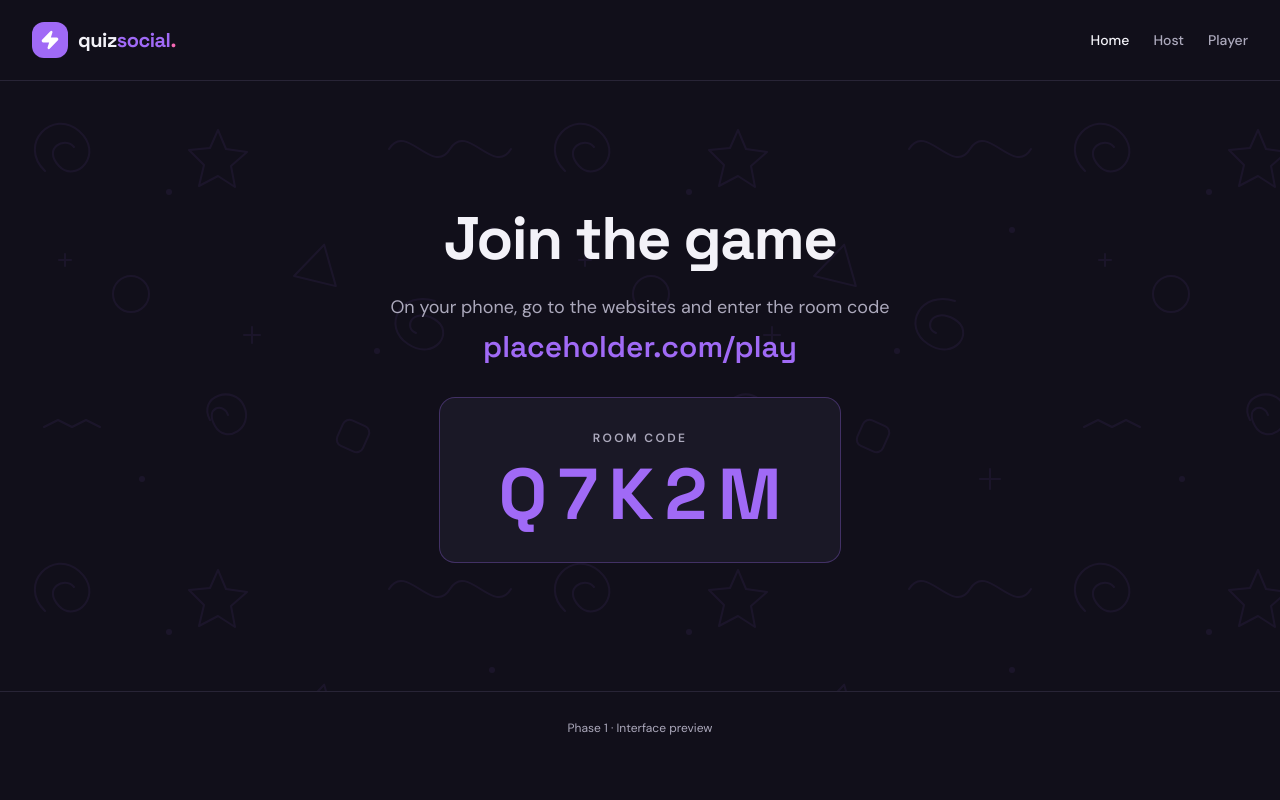
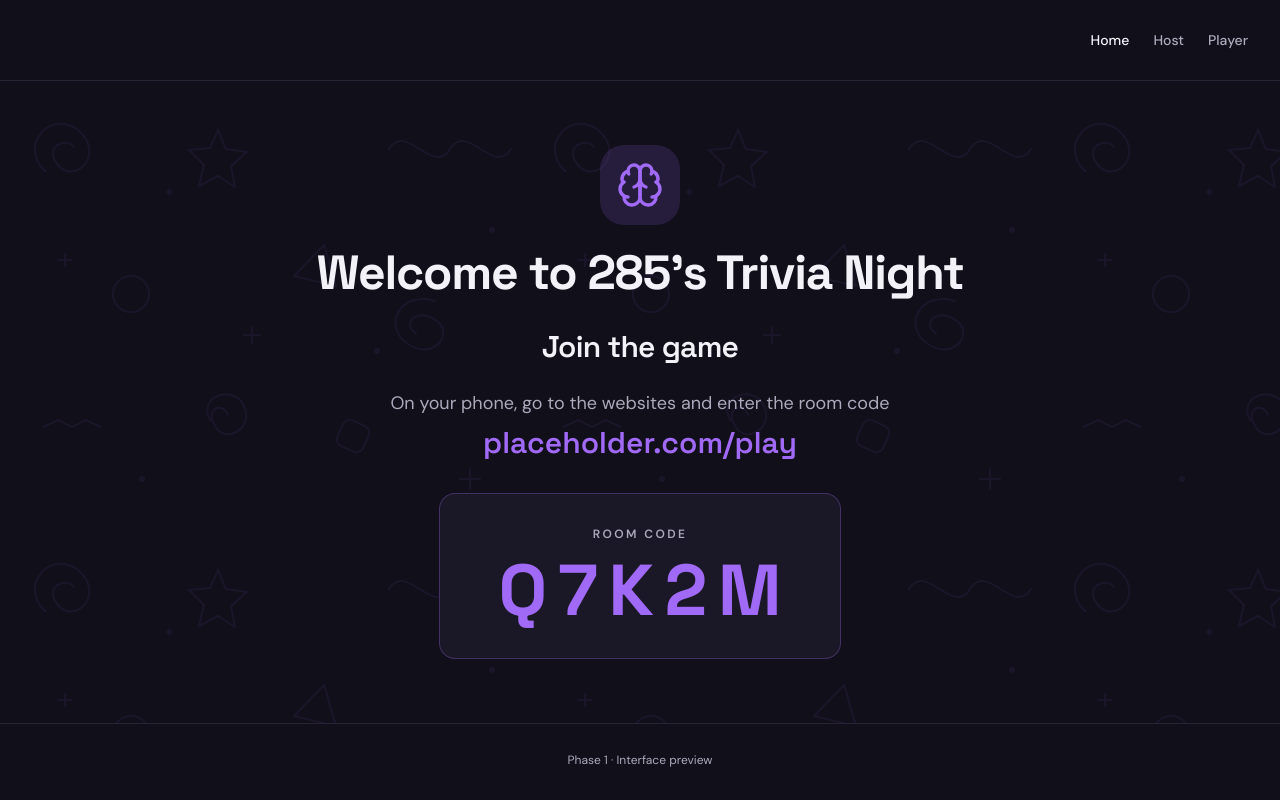
Before and after one commit to beeppio/trivia-night, a React (Vite) app: page / in a window 1280 px wide. Built offline with nearby package versions, Linux system fonts and the light colour scheme.

Commit message:
[dyad] Replace Quiz Social wordmark with centered brain logo and 285's Trivia Night welcome title

```diff
--- a/src/components/PartyLayout.tsx
+++ b/src/components/PartyLayout.tsx
@@ -1,6 +1,6 @@
 import { createContext, useContext, useState, type ReactNode } from 'react';
 import { Link, NavLink } from 'react-router-dom';
-import { Zap } from 'lucide-react';
+import { Brain } from 'lucide-react';
 import { PREVIEW_ROOM } from '@/lib/preview-data';
 
 const ThemeContext = createContext({ halloween: false, toggle: () => {} });
@@ -15,15 +15,15 @@ export function PartyThemeProvider({ children }: { children: ReactNode }) {
   return <ThemeContext.Provider value={{ halloween, toggle }}><div data-theme={halloween ? 'halloween' : 'party'} className="min-h-screen bg-background text-foreground">{children}</div></ThemeContext.Provider>;
 }
 
-export function Brand() {
-  return <Link to="/" aria-label="Quiz Social home" className="flex items-center gap-2.5"><span className="flex h-9 w-9 items-center justify-center rounded-xl bg-primary"><Zap className="h-5 w-5 fill-white text-white" /></span><span className="display-font text-xl font-bold tracking-tight">quiz<span className="text-primary">social</span><span className="text-accent">.</span></span></Link>;
+export function Brand({ large = false }: { large?: boolean }) {
+  return <Link to="/" aria-label="285's Trivia Night home" className={`flex shrink-0 items-center justify-center bg-primary/15 text-primary ${large ? 'mx-auto mb-6 h-20 w-20 rounded-3xl' : 'h-10 w-10 rounded-xl'}`}><Brain aria-hidden="true" className={large ? 'h-12 w-12' : 'h-6 w-6'} strokeWidth={1.7} /></Link>;
 }
 
-export function PartyLayout({ children }: { children: ReactNode }) {
+export function PartyLayout({ children, showHeaderLogo = true }: { children: ReactNode; showHeaderLogo?: boolean }) {
   return <>
     <header className="border-b border-border/70">
-      <div className="mx-auto flex min-h-20 max-w-7xl flex-wrap items-center justify-between gap-4 px-5 py-4 sm:px-8">
-        <Brand />
+      <div className={`mx-auto flex min-h-20 max-w-7xl flex-wrap items-center gap-4 px-5 py-4 sm:px-8 ${showHeaderLogo ? 'justify-between' : 'justify-end'}`}>
+        {showHeaderLogo && <Brand />}
         <div className="flex items-center gap-4 sm:gap-6">
           <nav className="flex items-center gap-4 text-sm font-medium sm:gap-6">
             <NavLink to="/" className={({ isActive }) => isActive ? 'text-foreground' : 'text-muted-foreground hover:text-foreground'}>Home</NavLink>
--- a/src/pages/Index.tsx
+++ b/src/pages/Index.tsx
@@ -1,14 +1,16 @@
-import { PartyLayout } from '@/components/PartyLayout';
+import { Brand, PartyLayout } from '@/components/PartyLayout';
 import { BackgroundPattern } from '@/components/BackgroundPattern';
 import { PREVIEW_ROOM, PLAYER_URL } from '@/lib/preview-data';
 
 export default function Index() {
   return (
-    <PartyLayout>
+    <PartyLayout showHeaderLogo={false}>
       <main className="relative isolate flex min-h-[calc(100svh-190px)] items-center justify-center overflow-hidden px-5 py-16">
         <BackgroundPattern />
-        <section className="enter relative w-full max-w-2xl text-center">
-          <h1 className="text-4xl font-bold tracking-tight sm:text-6xl">Join the game</h1>
+        <section className="enter relative w-full max-w-3xl text-center">
+          <Brand large />
+          <h1 className="text-3xl font-bold leading-tight tracking-tight sm:text-5xl">Welcome to 285's Trivia Night</h1>
+          <h2 className="mt-8 text-2xl font-semibold tracking-tight sm:text-3xl">Join the game</h2>
           <p className="mt-6 text-base leading-7 text-muted-foreground sm:text-lg">
             On your phone, go to the websites and enter the room code
           </p>
```
